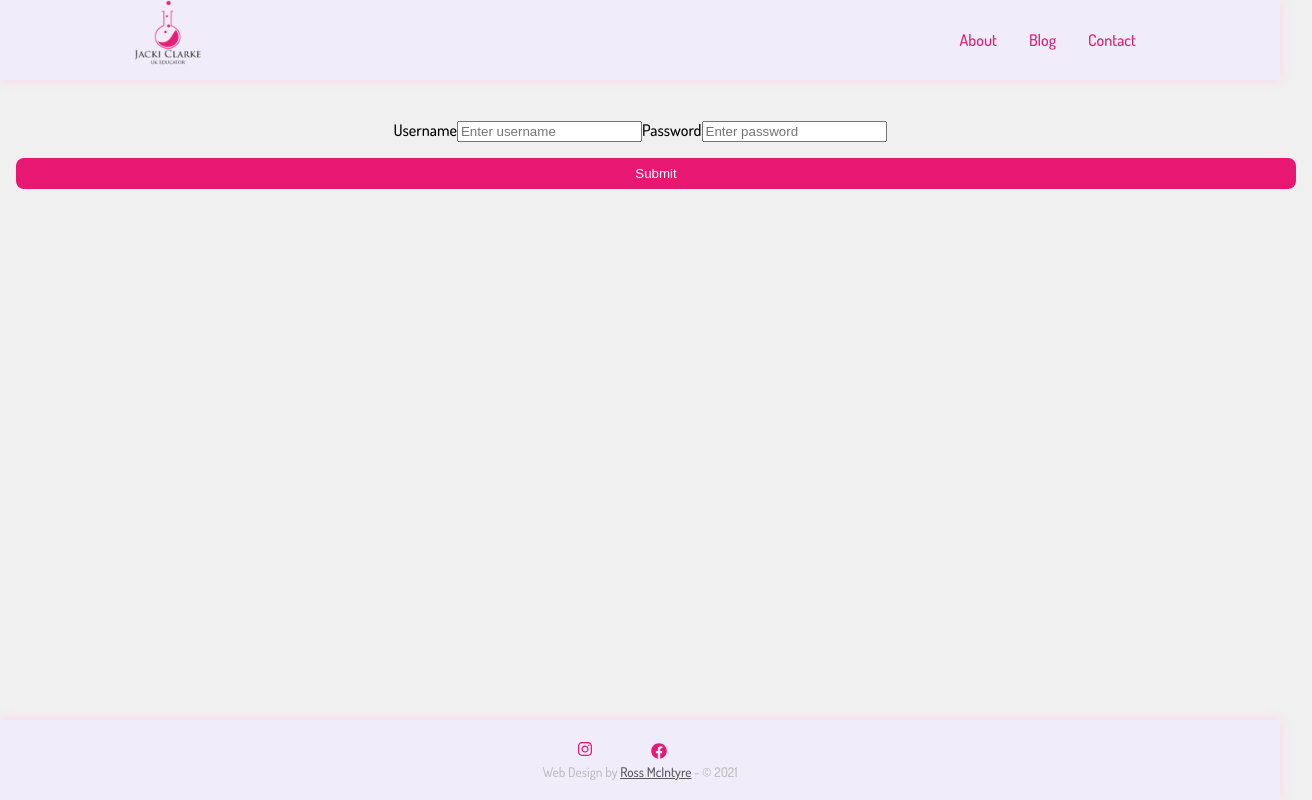
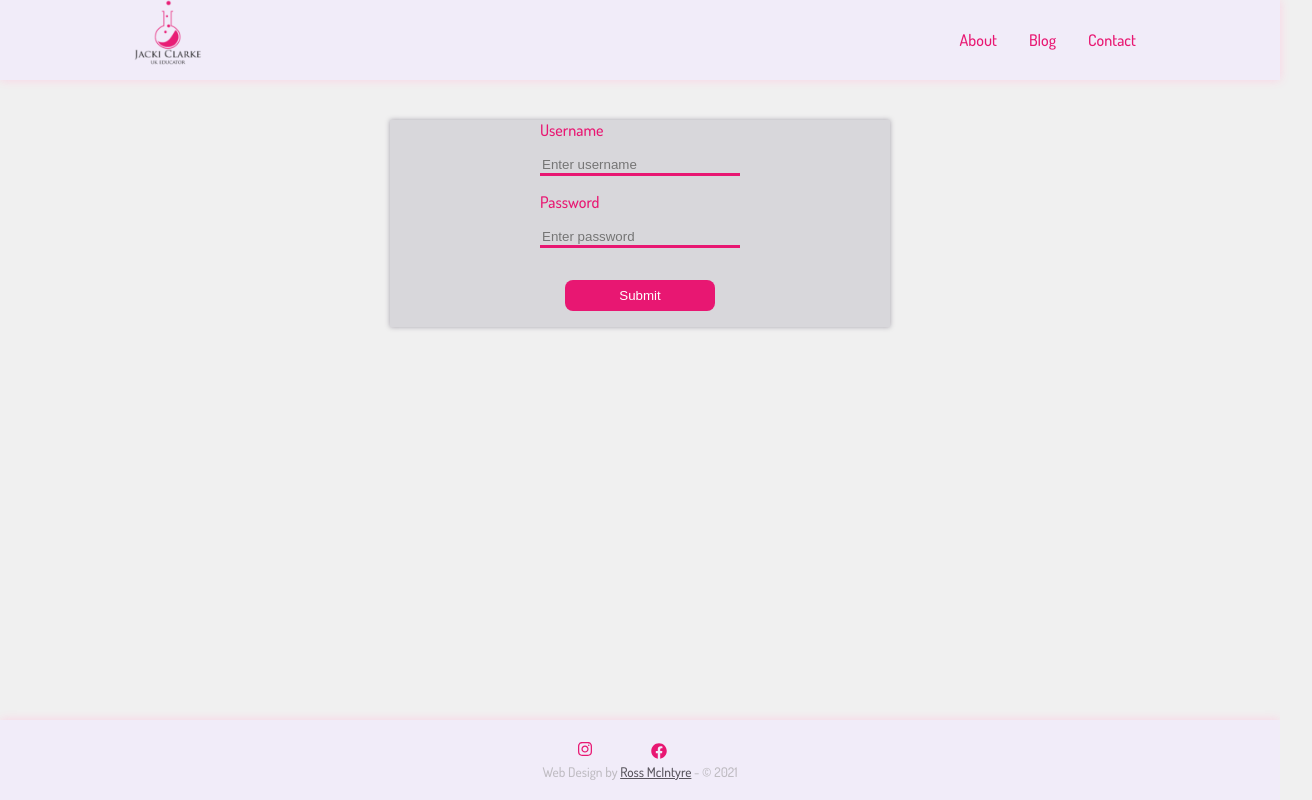
Before and after one commit to Ross-mc/jc-education, a Next.js app: page /admin in a window 1280 px wide. Shown: the whole page, 1312 px wide, since content can reach past the window. Built offline with nearby package versions, Linux system fonts and the light colour scheme; no server answers.

Commit message:
created form styling

```diff
--- a/components/Admin/LoginForm.js
+++ b/components/Admin/LoginForm.js
@@ -1,6 +1,8 @@
+import classes from "./admin.module.css"
+
 const LoginForm = ({submitHandler, usernameRef, passwordRef}) => {
   return (
-    <form onSubmit={submitHandler}>
+    <form onSubmit={submitHandler} className={classes.adminForm}>
       <label htmlFor="username">Username</label>
       <input type="text" name="username" placeholder="Enter username" ref={usernameRef}/>
       <label htmlFor="password">Password</label>
--- /dev/null
+++ b/components/Admin/admin.module.css
@@ -0,0 +1,35 @@
+.adminForm {
+  width: 90%;
+  margin: 0 auto;
+  max-width: 500px;
+  background-color: var(--color-grey-200);
+  display: flex;
+  flex-direction: column;
+  align-items: center;
+  justify-content: center;
+  color: var(--color-primary-500);
+  box-shadow: 0 0 5px var(--color-grey-400);
+  gap: 1rem;
+}
+
+.adminForm button {
+  width: 30%;
+}
+
+.adminForm label{
+  width: 40%;
+  text-align: left;
+}
+
+.adminForm input{
+  background-color: transparent;
+  border: none;
+  width: 40%;
+  text-align: left;
+  border-bottom: 3px solid var(--color-primary-500);
+  color: var(--color-primary-500)
+}
+
+.adminForm input:focus{
+  outline: none;
+}
```
